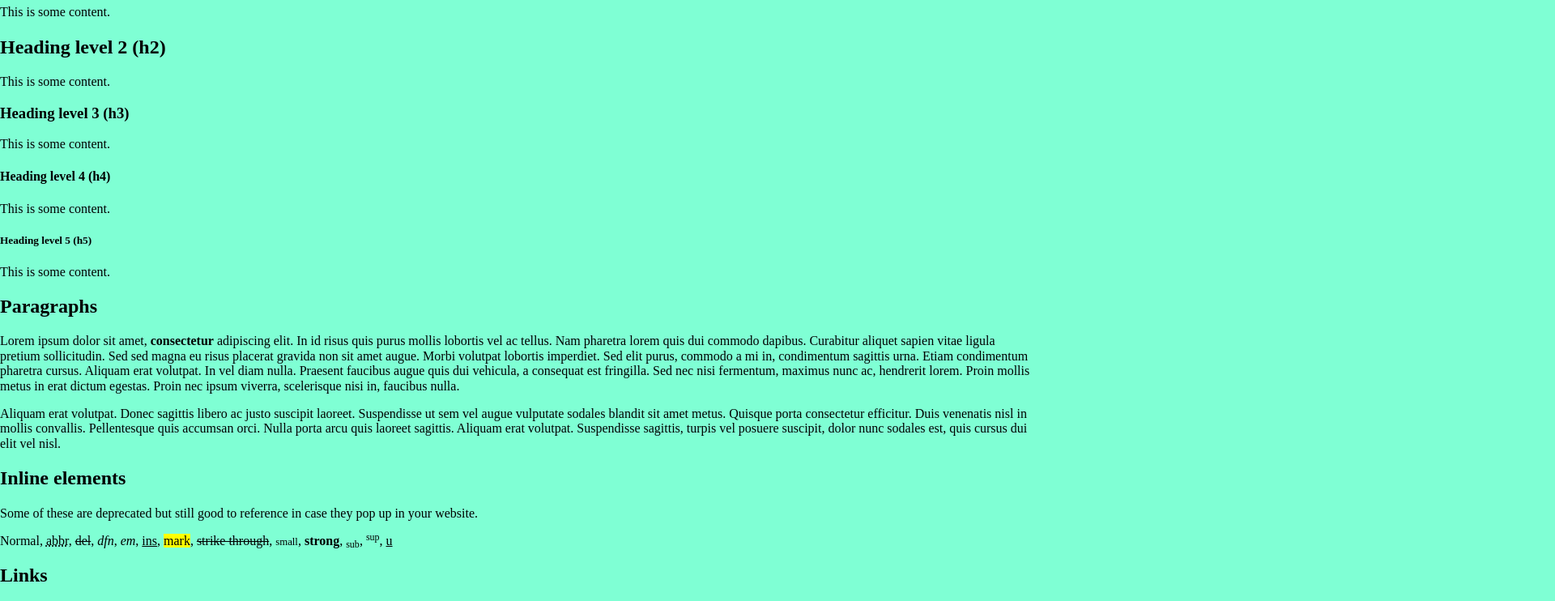
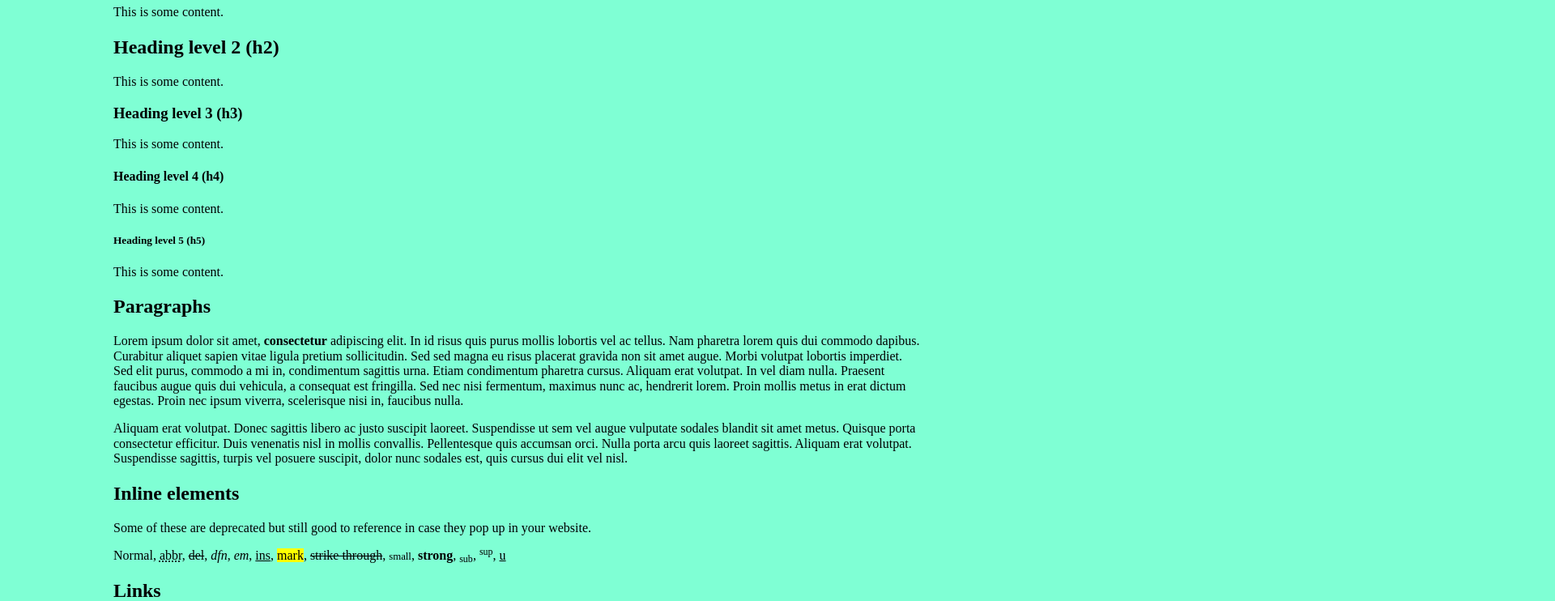
Before and after one commit to Ejukes/Eilish-web-Design-2022-assessment-1, a plain HTML site: page index.html in a window 1280 px wide. Shown: the part 337-1079 px from the top of the page at 81% size, 1920 px wide, since content can reach past the window. Drawn offline with Linux system fonts and the light colour scheme.

Commit message:
added css file

```diff
--- a/resources/css/style.css
+++ b/resources/css/style.css
@@ -1,5 +1,31 @@
 @import url(normalize.css);
+
+
+
+/* -------------------- VARIABLES */
+
+
+/* -------------------- GLOBAL DEFAULTS */
 
 body{
     background-color: aquamarine;
 }
+
+/* -------------------- HEADINGS AND TYPE */
+
+
+/* -------------------- LAYOUTS */
+
+.layout-wide {
+    max-width: 1000px;
+    margin-left: auto;
+    margin-right: auto;
+}
+
+/* -------------------- HEADER */
+
+/* -------------------- NAVIGATION */
+
+/* -------------------- FOOTER */
+
+/* -------------------- MODULES */
```
